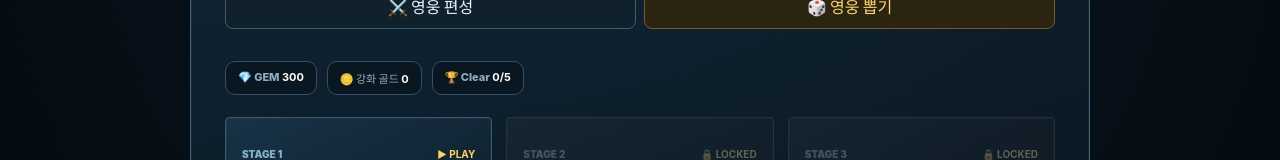
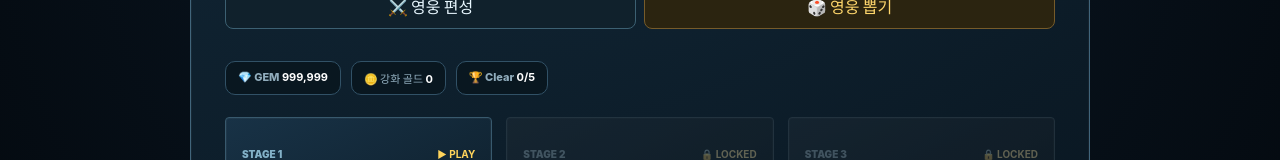
Before and after one commit to bduidohd937-beep/Break-the-Walls-Roll-the-Dice, a React (Vite) app: page / in a window 1280 px wide. Shown: the part 257-417 px from the top of the page. Built offline with nearby package versions, Linux system fonts and the light colour scheme.

Commit message:
dev: allow allied stacking and grant test gems

```diff
--- a/src/App.tsx
+++ b/src/App.tsx
@@ -19,7 +19,12 @@ function App() {
     return clamp(Math.floor(saved) || 1, 1, STAGES.length);
   });
   const [kingdomGold, setKingdomGold] = useState(() => Number(window.localStorage.getItem("btw-kingdom-gold") ?? "0"));
-  const [gems, setGems] = useState(() => Number(window.localStorage.getItem("btw-gems") ?? String(INITIAL_GEMS)));
+  const [gems, setGems] = useState(() => {
+    const saved = Number(window.localStorage.getItem("btw-gems") ?? String(INITIAL_GEMS));
+    const devGems = Math.max(saved, 999999);
+    window.localStorage.setItem("btw-gems", String(devGems));
+    return devGems;
+  });
   const [unitLevels, setUnitLevels] = useState<Record<string, number>>(() => {
     try { const saved = JSON.parse(window.localStorage.getItem("btw-unit-levels") ?? "{}"); return saved && typeof saved === "object" ? saved : {}; } catch { return {}; }
   });
@@ -355,7 +360,7 @@ function App() {
         .map((unit) => ({ ...unit, alive: true }));
 
       // Keep same-team units from stacking into the same position.
-      nextHeroes = resolveSameTeamSpacing(nextHeroes);
+      // Allied units may overlap; only enemies keep formation spacing.
       nextEnemies = resolveSameTeamSpacing(nextEnemies);
 
       const frontline = resolveFrontlineCollision(nextHeroes, nextEnemies);
```
